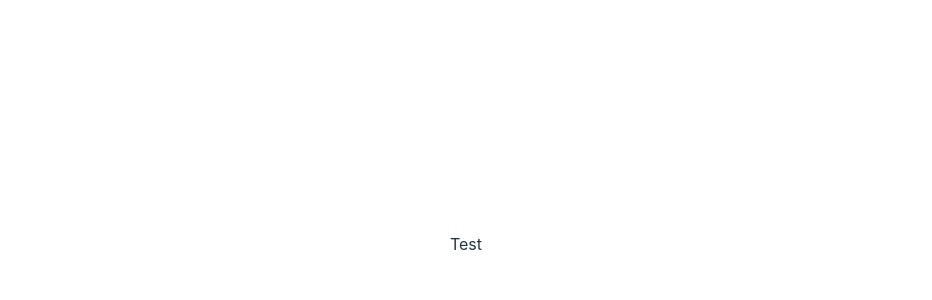
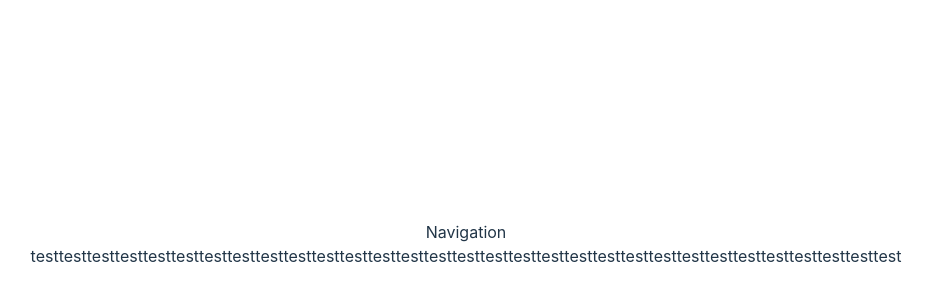
Before and after one commit to ELAGCode/Calendeer, a React (Vite) app: page / in a window 1280 px wide. Shown: the part 156-456 px from the top of the page, without its empty margins (174-1106 px from the left). Built offline with nearby package versions, Linux system fonts and the light colour scheme.

Commit message:
Added object factory for creating arbitrary amount of calendar cells. Added new components.

```diff
--- a/src/App.tsx
+++ b/src/App.tsx
@@ -1,14 +1,21 @@
 import './App.css'
+import Dashboard from './components/Dashboard';
+import Navigation from './components/Navigation';
 
-type appType = any | {props : string | any};
+type appType = any |
+{
+    props : string | any
+};
 
 //@typescript-eslint/no-unused-vars
 const App: React.FC<appType> = ({props}) => {
   return (
     <>
-      <p style={{margin: '0 auto'}}>
-        Test
-      </p>
+      <div style={{margin: '0 auto'}}>
+        <Navigation/>
+        <Dashboard/>
+      </div>
+
     </>
   )
 }
--- /dev/null
+++ b/src/components/Calendar.tsx
@@ -0,0 +1,47 @@
+import { FC, useEffect, useState } from "react";
+
+export type calendarType = {
+  props: string | any;
+};
+
+export type calendarCellObjectType = {
+  currentMonthDays: number | undefined;
+};
+
+export const daysInMonth = (year: number, month: number) =>
+  new Date(year, month, 0).getDate();
+
+const Calendar: FC<calendarType> = () => {
+  const CalendarCellComponentFactory: FC<calendarCellObjectType> = ({
+    currentMonthDays,
+  }) => {
+    if (typeof currentMonthDays === "number") {
+      const calendarCellObjects = Array(currentMonthDays).fill({
+        test: "test",
+      });
+      return (
+        <>
+          {calendarCellObjects.map((val) => {
+            return <>{val.test}</>;
+          })}
+        </>
+      );
+    } else return <></>;
+  };
+
+  const [currentMonthDays, setCurrentMonthDays] = useState<number>();
+
+  useEffect(() => {
+    const month = new Date().getMonth();
+    const year = new Date().getFullYear();
+    setCurrentMonthDays(daysInMonth(year, month));
+  }, [currentMonthDays]);
+
+  return (
+    <div>
+      <CalendarCellComponentFactory currentMonthDays={currentMonthDays} />
+    </div>
+  );
+};
+
+export default Calendar;
--- a/src/components/Dashboard.tsx
+++ b/src/components/Dashboard.tsx
@@ -0,0 +1,16 @@
+import React from 'react'
+import Calendar from './Calendar';
+
+type dashboardType = any |
+{
+    props : string | any
+};
+
+
+const Dashboard: React.FC<dashboardType> = () => {
+  return (
+    <Calendar/>
+  )
+}
+
+export default Dashboard
--- /dev/null
+++ b/src/components/Navigation.tsx
@@ -0,0 +1,14 @@
+import React from 'react'
+
+type navigationType = any |
+{
+    props : string | any
+};
+
+const Navigation: React.FC<navigationType> = () => {
+  return (
+    <div>Navigation</div>
+  )
+}
+
+export default Navigation
```
